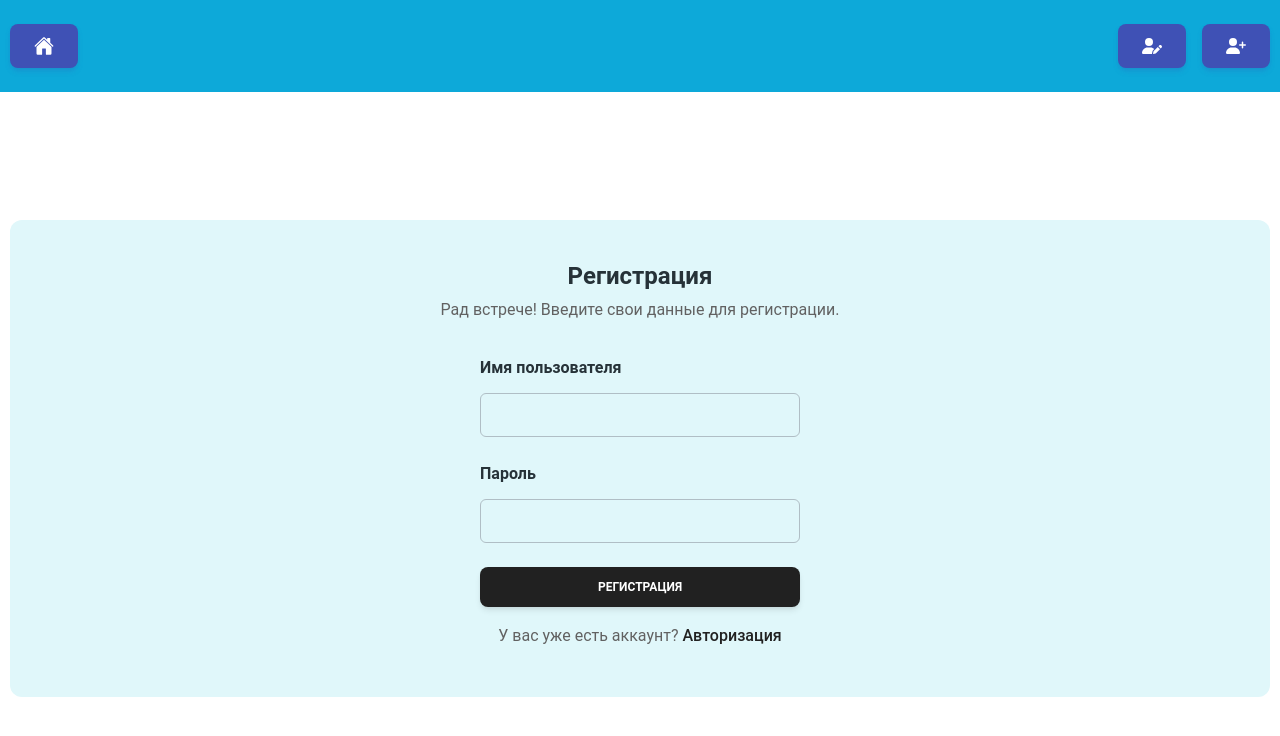
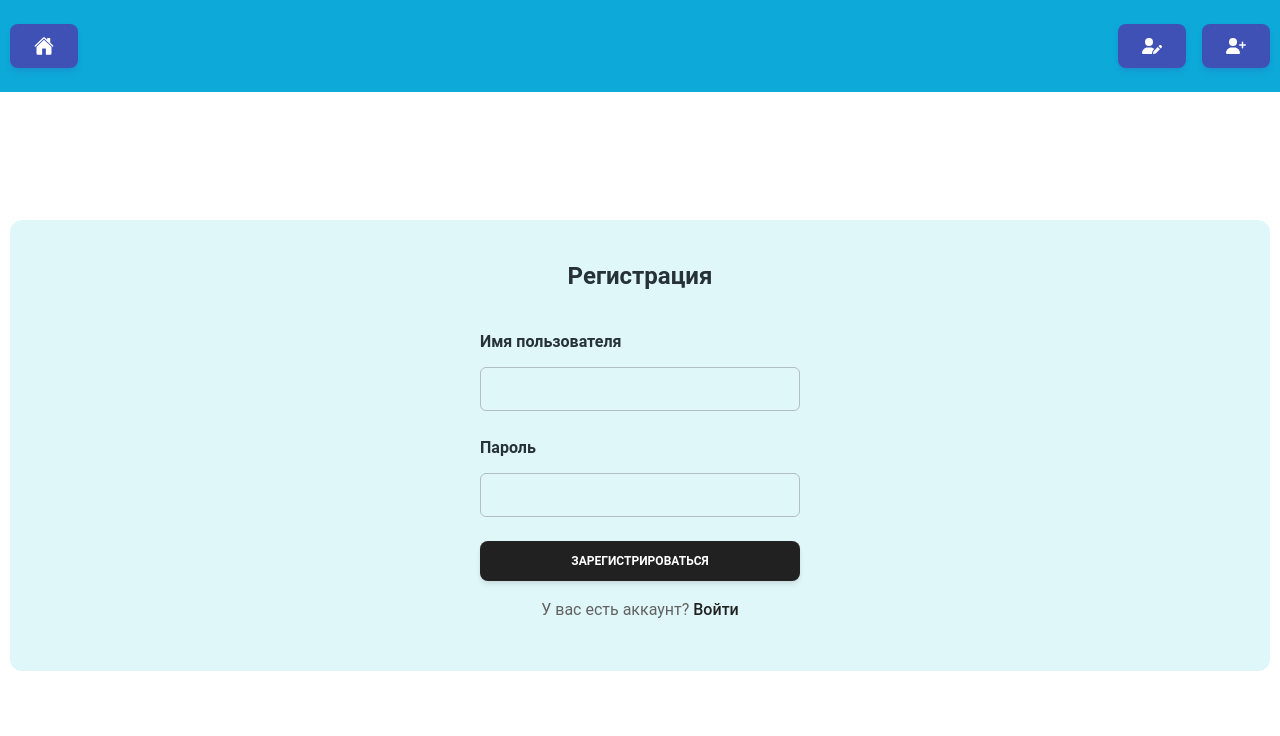
Before and after one commit to NikolayCharaev/link-shortening-app, a Next.js app: page /register in a window 1280 px wide. Shown: the top 736 px of the page. Built offline with nearby package versions, Linux system fonts and the light colour scheme.

Commit message:
верстка компонентов

```diff
--- /dev/null
+++ b/app/components/Form.tsx
@@ -0,0 +1,83 @@
+'use client';
+import { useState, ChangeEvent } from 'react';
+import { Card, Input, Checkbox, Button, Typography } from '@material-tailwind/react';
+import Link from 'next/link';
+import { motion } from 'framer-motion';
+
+interface IFormProps {
+  type: string;
+}
+const Form = ({ type }: IFormProps) => {
+  const [userName, setUserName] = useState('');
+  const [password, setPassword] = useState('');
+
+  async function handleSubmit() {
+    try {
+    } catch (err) {
+      console.log(err);
+    }
+  }
+
+  return (
+    <motion.div
+      initial={{ opacity: 0 }}
+      animate={{ opacity: 1 }}
+      transition={{ ease: 'easeOut', duration: 0.4 }}
+      exit={{ opacity: 0 }}>
+      <Card shadow={false} className="flex justify-center items-center mt-32 bg-[#e0f7fa] py-10">
+        <Typography variant="h4" color="blue-gray">
+          {type === 'login' ? 'Авторизация' : 'Регистрация'}
+        </Typography>
+        <Typography color="gray" className="mt-1 font-normal">
+          {type === 'Авторизация' && 'Рад встрече! Введите свои данные для авторизации.'}
+        </Typography>
+        <form className="mt-8 mb-2 w-80 max-w-screen-lg sm:w-96">
+          <div className="mb-1 flex flex-col gap-6">
+            <Typography variant="h6" color="blue-gray" className="-mb-3">
+              Имя пользователя
+            </Typography>
+            <Input
+              value={userName}
+              onChange={(e: ChangeEvent<HTMLInputElement>) => setUserName(e.target.value)}
+              size="lg"
+              placeholder="name@mail.com"
+              className=" !border-t-blue-gray-200 focus:!border-t-gray-900"
+              labelProps={{
+                className: 'before:content-none after:content-none',
+              }}
+            />
+
+            <Typography variant="h6" color="blue-gray" className="-mb-3">
+              Пароль
+            </Typography>
+            <Input
+              value={password}
+              onChange={(e: ChangeEvent<HTMLInputElement>) => setPassword(e.target.value)}
+              type="password"
+              size="lg"
+              placeholder="********"
+              className=" !border-t-blue-gray-200 focus:!border-t-gray-900"
+              labelProps={{
+                className: 'before:content-none after:content-none',
+              }}
+            />
+          </div>
+
+          <Button className="mt-6" fullWidth>
+            {type === 'login' ? 'Войти' : 'Зарегистрироваться'}
+          </Button>
+          <Typography color="gray" className="mt-4 text-center font-normal">
+            {type === 'login' ? 'У вас нет аккаунта? ' : 'У вас есть аккаунт? '}
+            <Link
+              href={type === 'login' ? '/register' : '/login'}
+              className="font-medium text-gray-900">
+              {type === 'login' ? 'Регистрация' : 'Войти'}
+            </Link>
+          </Typography>
+        </form>
+      </Card>
+    </motion.div>
+  );
+};
+
+export default Form;
--- a/app/login/page.tsx
+++ b/app/login/page.tsx
@@ -1,62 +1,16 @@
 'use client';
-import React from 'react';
+import { useState, ChangeEvent } from 'react';
 import { Card, Input, Checkbox, Button, Typography } from '@material-tailwind/react';
 import Link from 'next/link';
 import { motion } from 'framer-motion';
+import Form from '../components/Form';
+
 const page = () => {
+
   return (
-    <motion.div
-      initial={{ opacity: 0 }}
-      animate={{ opacity: 1 }}
-      transition={{ ease: 'easeOut', duration: 0.4 }}
-      exit={{ opacity: 0 }}>
-      <Card shadow={false} className="flex justify-center items-center mt-32 bg-[#e0f7fa] py-10">
-        <Typography variant="h4" color="blue-gray">
-          Авторизация
-        </Typography>
-        <Typography color="gray" className="mt-1 font-normal">
-          Рад встрече! Введите свои данные для авторизации.
-        </Typography>
-        <form className="mt-8 mb-2 w-80 max-w-screen-lg sm:w-96">
-          <div className="mb-1 flex flex-col gap-6">
-            <Typography variant="h6" color="blue-gray" className="-mb-3">
-              Имя пользователя
-            </Typography>
-            <Input
-              size="lg"
-              placeholder="name@mail.com"
-              className=" !border-t-blue-gray-200 focus:!border-t-gray-900"
-              labelProps={{
-                className: 'before:content-none after:content-none',
-              }}
-            />
-
-            <Typography variant="h6" color="blue-gray" className="-mb-3">
-              Пароль
-            </Typography>
-            <Input
-              type="password"
-              size="lg"
-              placeholder="********"
-              className=" !border-t-blue-gray-200 focus:!border-t-gray-900"
-              labelProps={{
-                className: 'before:content-none after:content-none',
-              }}
-            />
-          </div>
-
-          <Button className="mt-6" fullWidth>
-            Войти
-          </Button>
-          <Typography color="gray" className="mt-4 text-center font-normal">
-            У вас нет аккаунта?{' '}
-            <Link href="/register" className="font-medium text-gray-900">
-              Регистрация
-            </Link>
-          </Typography>
-        </form>
-      </Card>
-    </motion.div>
+    <>
+   <Form type='login'/>
+    </>
   );
 };
 
--- a/app/register/page.tsx
+++ b/app/register/page.tsx
@@ -3,62 +3,12 @@ import React from 'react';
 import { Card, Input, Checkbox, Button, Typography } from '@material-tailwind/react';
 import Link from 'next/link';
 import {motion } from 'framer-motion'
+import Form from '../components/Form';
 const page = () => {
   return (
-    <motion.div
-        initial={{opacity: 0}}
-        animate={{opacity: 1}}
-        transition={{ ease: "easeOut", duration: .4 }}
-
-        exit={{opacity:0}}
-    >
-    <Card shadow={false} className="flex justify-center items-center mt-32 bg-[#e0f7fa] py-10 ">
-      <Typography variant="h4" color="blue-gray">
-        Регистрация
-      </Typography>
-      <Typography color="gray" className="mt-1 font-normal">
-        Рад встрече! Введите свои данные для регистрации.
-      </Typography>
-      <form className="mt-8 mb-2 w-80 max-w-screen-lg sm:w-96">
-        <div className="mb-1 flex flex-col gap-6">
-          <Typography variant="h6" color="blue-gray" className="-mb-3">
-            Имя пользователя
-          </Typography>
-          <Input
-            size="lg"
-            placeholder="name@mail.com"
-            className=" !border-t-blue-gray-200 focus:!border-t-gray-900"
-            labelProps={{
-              className: 'before:content-none after:content-none',
-            }}
-          />
-
-          <Typography variant="h6" color="blue-gray" className="-mb-3">
-            Пароль
-          </Typography>
-          <Input
-            type="password"
-            size="lg"
-            placeholder="********"
-            className=" !border-t-blue-gray-200 focus:!border-t-gray-900"
-            labelProps={{
-              className: 'before:content-none after:content-none',
-            }}
-          />
-        </div>
-
-        <Button className="mt-6" fullWidth>
-          Регистрация
-        </Button>
-        <Typography color="gray" className="mt-4 text-center font-normal">
-          У вас уже есть аккаунт?{' '}
-          <Link href="/login" className="font-medium text-gray-900">
-            Авторизация
-          </Link>
-        </Typography>
-      </form>
-    </Card>
-    </motion.div>
+        <>
+            <Form type='register'/>
+        </>
   );
 };
 
```
